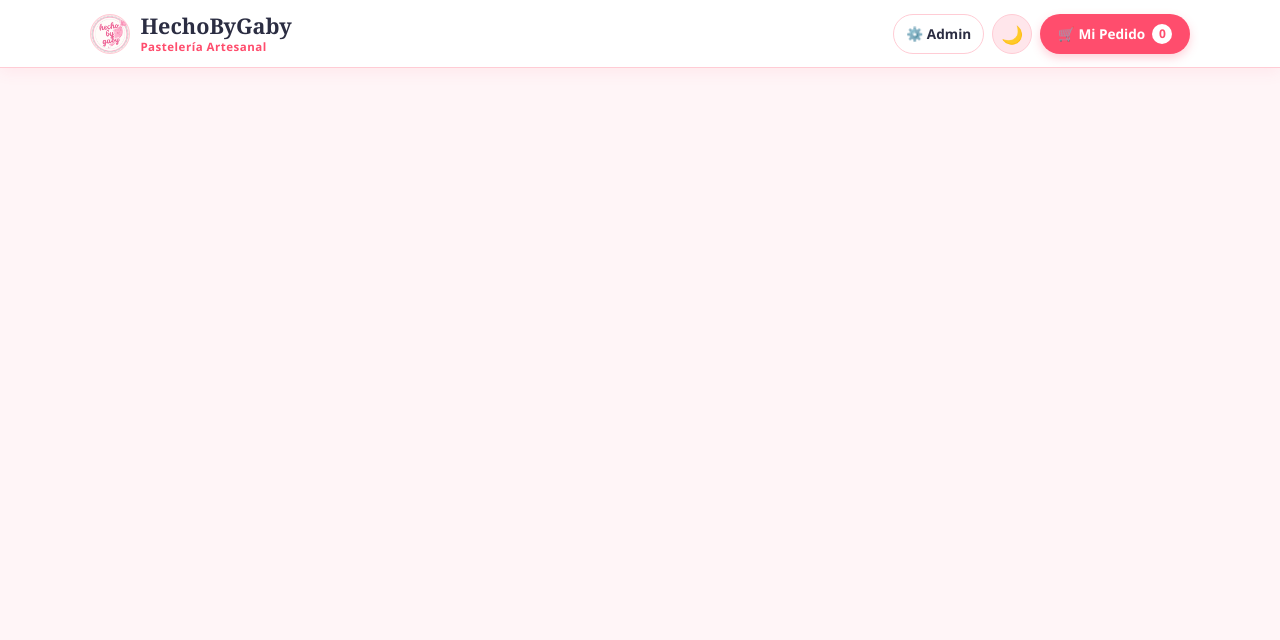
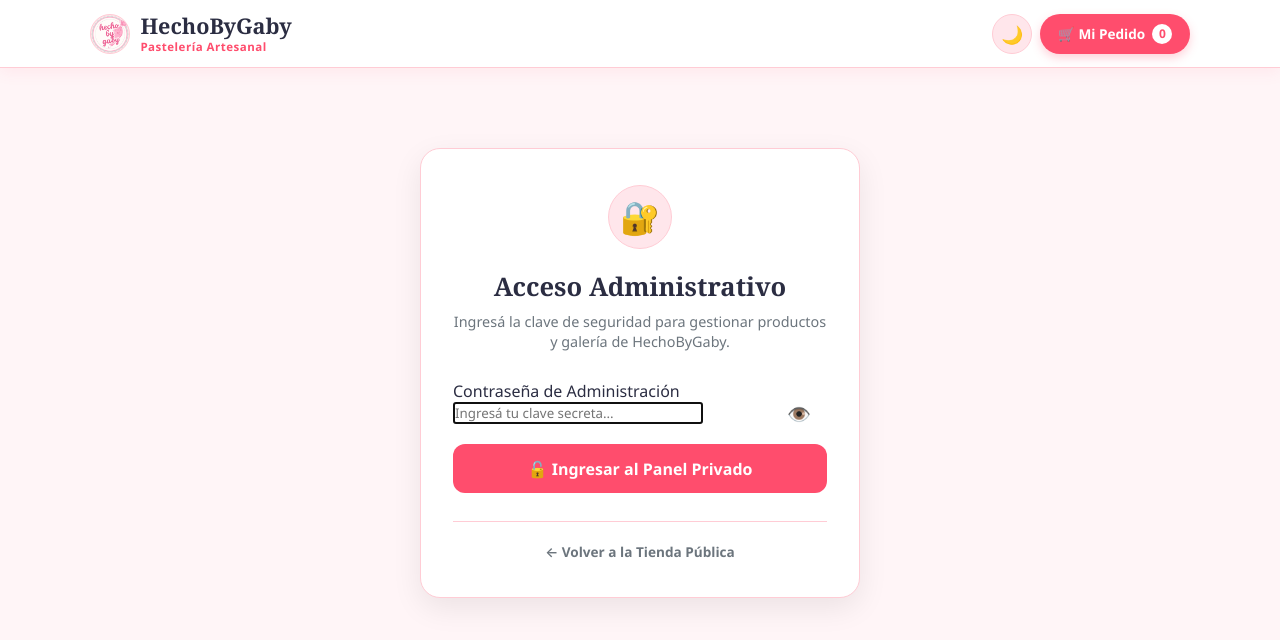
Before and after one commit to spesomay/app-mama, a React (Vite) app in the folder frontend/: page /panel-privado in a window 1280 px wide. Shown: the top 640 px of the page. Built offline with nearby package versions, Linux system fonts and the light colour scheme; no server answers.

Commit message:
feat: panel privado oculto con autenticacion por clave y eliminacion de accesos publicos

```diff
--- a/frontend/src/App.css
+++ b/frontend/src/App.css
@@ -933,3 +933,192 @@ button, input, select, textarea {
     }
   }
 }
+
+/* ----------------------------------------------------
+   PANEL PRIVADO & LOGIN GATE DE ADMINISTRACIÓN
+   ---------------------------------------------------- */
+.admin-login-contenedor {
+  min-height: calc(85vh - 70px);
+  display: flex;
+  align-items: center;
+  justify-content: center;
+  padding: 2rem 1rem;
+}
+
+.admin-login-tarjeta {
+  width: 100%;
+  max-width: 440px;
+  background-color: var(--blanco-card);
+  border: 1px solid var(--rosa-borde);
+  border-radius: 20px;
+  padding: 2.25rem 2rem;
+  box-shadow: 0 10px 30px rgba(0, 0, 0, 0.08);
+  text-align: center;
+  animation: fadeIn 0.25s ease-out;
+}
+
+[data-theme="dark"] .admin-login-tarjeta {
+  box-shadow: 0 10px 30px rgba(0, 0, 0, 0.4);
+}
+
+.admin-login-icono {
+  width: 64px;
+  height: 64px;
+  margin: 0 auto 1.25rem;
+  background-color: var(--rosa-suave);
+  border: 1.5px solid var(--rosa-borde);
+  border-radius: 50%;
+  display: flex;
+  align-items: center;
+  justify-content: center;
+  font-size: 2rem;
+}
+
+.admin-login-titulo {
+  font-family: Georgia, serif;
+  font-size: 1.6rem;
+  color: var(--texto-oscuro);
+  margin-bottom: 0.5rem;
+}
+
+.admin-login-subtitulo {
+  color: var(--texto-gris);
+  font-size: 0.9rem;
+  line-height: 1.4;
+  margin-bottom: 1.75rem;
+}
+
+.admin-login-error {
+  background-color: #fee2e2;
+  border: 1px solid #f87171;
+  color: #b91c1c;
+  padding: 0.75rem 1rem;
+  border-radius: 12px;
+  font-size: 0.85rem;
+  margin-bottom: 1.25rem;
+  text-align: left;
+}
+
+.admin-login-form {
+  display: flex;
+  flex-direction: column;
+  gap: 1.25rem;
+  text-align: left;
+}
+
+.admin-input-grupo {
+  position: relative;
+  display: flex;
+  align-items: center;
+}
+
+.admin-input-grupo input {
+  padding-right: 48px;
+}
+
+.admin-toggle-visibilidad {
+  position: absolute;
+  right: 12px;
+  background: none;
+  border: none;
+  cursor: pointer;
+  font-size: 1.2rem;
+  padding: 4px;
+  display: flex;
+  align-items: center;
+  justify-content: center;
+  color: var(--texto-gris);
+  transition: transform 0.15s ease;
+}
+
+.admin-toggle-visibilidad:hover {
+  transform: scale(1.15);
+}
+
+.admin-btn-ingresar {
+  width: 100%;
+  padding: 0.85rem 1.25rem;
+  border-radius: 12px;
+  border: none;
+  background-color: var(--rosa-principal);
+  color: #ffffff;
+  font-size: 1rem;
+  font-weight: 700;
+  cursor: pointer;
+  transition: all 0.2s ease;
+  min-height: 48px;
+}
+
+.admin-btn-ingresar:hover {
+  background-color: var(--rosa-hover);
+  transform: translateY(-1px);
+  box-shadow: 0 4px 12px rgba(255, 77, 109, 0.3);
+}
+
+.admin-login-pie {
+  margin-top: 1.75rem;
+  padding-top: 1.25rem;
+  border-top: 1px solid var(--rosa-borde);
+  display: flex;
+  flex-direction: column;
+  gap: 0.75rem;
+  align-items: center;
+}
+
+.admin-enlace-volver {
+  color: var(--texto-gris);
+  font-size: 0.85rem;
+  text-decoration: none;
+  font-weight: 600;
+  transition: color 0.15s ease;
+}
+
+.admin-enlace-volver:hover {
+  color: var(--rosa-principal);
+  text-decoration: underline;
+}
+
+.admin-pista-seguridad {
+  font-size: 0.75rem;
+  color: var(--texto-gris);
+}
+
+.admin-pista-seguridad code {
+  background: var(--rosa-suave);
+  padding: 2px 6px;
+  border-radius: 4px;
+  font-size: 0.75rem;
+}
+
+.boton-admin-logout {
+  background-color: #fee2e2;
+  color: #b91c1c;
+  border: 1px solid #f87171;
+  padding: 0.45rem 0.85rem;
+  border-radius: 20px;
+  font-size: 0.85rem;
+  font-weight: 600;
+  cursor: pointer;
+  display: flex;
+  align-items: center;
+  gap: 0.3rem;
+  min-height: 40px;
+  transition: all 0.15s ease;
+}
+
+.boton-admin-logout:hover {
+  background-color: #fecaca;
+  transform: scale(1.02);
+}
+
+@media (max-width: 480px) {
+  .admin-login-tarjeta {
+    padding: 1.75rem 1.25rem;
+  }
+
+  .boton-admin-logout {
+    font-size: 0.75rem;
+    padding: 0.35rem 0.65rem;
+    min-height: 36px;
+  }
+}
--- a/frontend/src/App.jsx
+++ b/frontend/src/App.jsx
@@ -1,5 +1,5 @@
 import { useState, useEffect } from 'react';
-import { BrowserRouter, Routes, Route, Link, useNavigate } from 'react-router-dom';
+import { BrowserRouter, Routes, Route, Link, useNavigate, Navigate } from 'react-router-dom';
 import Home from './components/Home.jsx';
 import Admin from './components/Admin.jsx';
 import './App.css';
@@ -15,10 +15,6 @@ function HeaderActions({ cart, setActiveTab, darkMode, setDarkMode }) {
 
   return (
     <div className="acciones-encabezado">
-      <Link to="/admin" className="boton-admin-link" title="Panel de Administración">
-        ⚙️ Admin
-      </Link>
-
       <button
         onClick={() => setDarkMode(!darkMode)}
         className="boton-icono"
@@ -104,6 +100,7 @@ export default function App() {
 
         <main>
           <Routes>
+            {/* RUTA PÚBLICA PRINCIPAL (TIENDA, CATÁLOGO, DESAYUNOS, GALERÍA) */}
             <Route
               path="/"
               element={
@@ -115,7 +112,16 @@ export default function App() {
                 />
               }
             />
-            <Route path="/admin" element={<Admin />} />
+
+            {/* RUTA PRIVADA OCULTA: Requiere contraseña para acceder */}
+            <Route path="/panel-privado" element={<Admin />} />
+            <Route path="/admin-secreto" element={<Navigate to="/panel-privado" replace />} />
+
+            {/* PROTECCIÓN DISCRETA: Si alguien escribe '/admin', se redirige silenciosamente al inicio */}
+            <Route path="/admin" element={<Navigate to="/" replace />} />
+
+            {/* CUALQUIER OTRA RUTA REDIRIGE A LA TIENDA PÚBLICA */}
+            <Route path="*" element={<Navigate to="/" replace />} />
           </Routes>
         </main>
       </div>
--- a/frontend/src/components/Admin.jsx
+++ b/frontend/src/components/Admin.jsx
@@ -1,5 +1,6 @@
 import { useState, useEffect, useCallback } from 'react';
 import { Link } from 'react-router-dom';
+import AdminLogin from './admin/AdminLogin';
 import AdminProductForm from './admin/AdminProductForm';
 import AdminProductList from './admin/AdminProductList';
 import AdminGalleryManager from './admin/AdminGalleryManager';
@@ -11,6 +12,11 @@ import {
 } from '../services/productService';
 
 export default function Admin() {
+  // Estado de autenticación protegido mediante sessionStorage
+  const [isAuthenticated, setIsAuthenticated] = useState(() => {
+    return sessionStorage.getItem('hechobygaby_admin_session') === 'authenticated';
+  });
+
   const [activeAdminSection, setActiveAdminSection] = useState('products'); // 'products' o 'gallery'
   const [products, setProducts] = useState([]);
   const [loading, setLoading] = useState(true);
@@ -27,8 +33,9 @@ export default function Admin() {
     }, 5000);
   };
 
-  // Cargar lista de productos
+  // Cargar lista de productos solo si está autenticado
   const loadProducts = useCallback(() => {
+    if (!isAuthenticated) return;
     getProducts()
       .then((data) => {
         setProducts(data);
@@ -39,14 +46,23 @@ export default function Admin() {
         setLoading(false);
         showFeedback(
           'error',
-          'No se pudo conectar con el servidor backend. Verificá que el servidor en http://localhost:5000 esté corriendo.'
+          'No se pudo conectar con el servidor backend. Verificá tu conexión o que el backend esté activo.'
         );
       });
-  }, []);
+  }, [isAuthenticated]);
 
   useEffect(() => {
-    loadProducts();
-  }, [loadProducts]);
+    if (isAuthenticated) {
+      loadProducts();
+    }
+  }, [isAuthenticated, loadProducts]);
+
+  // Cerrar sesión
+  const handleLogout = () => {
+    sessionStorage.removeItem('hechobygaby_admin_session');
+    setIsAuthenticated(false);
+    setEditingProduct(null);
+  };
 
   // Manejador para Crear o Actualizar Producto
   const handleSaveProduct = async (formData, resetForm) => {
@@ -57,7 +73,7 @@ export default function Admin() {
       if (editingProduct) {
         // Modo Edición (PUT)
         const updated = await updateProduct(editingProduct._id, formData);
-        showFeedback('success', `¡Producto "${updated.nombre}" actualizado con éxito!`);
+        showFeedback('success', `¡Producto "${updated.nombre}" actualizado con éxito en MongoDB!`);
         setEditingProduct(null);
       } else {
         // Modo Creación (POST)
@@ -128,6 +144,16 @@ export default function Admin() {
     }
   };
 
+  // ----------------------------------------------------
+  // SI NO ESTÁ AUTENTICADO: MOSTRAR BARRERA DE SEGURIDAD
+  // ----------------------------------------------------
+  if (!isAuthenticated) {
+    return <AdminLogin onLoginSuccess={() => setIsAuthenticated(true)} />;
+  }
+
+  // ----------------------------------------------------
+  // SI ESTÁ AUTENTICADO: MOSTRAR PANEL COMPLETO
+  // ----------------------------------------------------
   return (
     <div style={{ maxWidth: '1000px', margin: '0 auto', padding: '2rem 1.25rem' }}>
       {/* ENCABEZADO DEL PANEL */}
@@ -142,17 +168,41 @@ export default function Admin() {
         }}
       >
         <div>
-          <h2 style={{ fontFamily: 'Georgia, serif', color: 'var(--texto-oscuro)', fontSize: '1.6rem' }}>
-            ⚙️ Panel de Administración - Gaby
-          </h2>
-          <p style={{ color: 'var(--texto-gris)', fontSize: '0.9rem' }}>
+          <div style={{ display: 'flex', alignItems: 'center', gap: '0.5rem' }}>
+            <h2 style={{ fontFamily: 'Georgia, serif', color: 'var(--texto-oscuro)', fontSize: '1.6rem' }}>
+              ⚙️ Panel de Administración
+            </h2>
+            <span
+              style={{
+                fontSize: '0.75rem',
+                padding: '0.2rem 0.5rem',
+                borderRadius: '10px',
+                background: '#dcfce7',
+                color: '#15803d',
+                fontWeight: 600
+              }}
+            >
+              Sesión Segura
+            </span>
+          </div>
+          <p style={{ color: 'var(--texto-gris)', fontSize: '0.9rem', marginTop: '0.2rem' }}>
             Gestión completa de Catálogo de Productos y Galería de Fotos en MongoDB Atlas
           </p>
         </div>
 
-        <Link to="/" className="boton-admin-link">
-          ← Volver a la Tienda
-        </Link>
+        <div style={{ display: 'flex', gap: '0.6rem', alignItems: 'center', flexWrap: 'wrap' }}>
+          <Link to="/" className="boton-admin-link" title="Ver la tienda visible para clientes">
+            🏪 Ver Tienda
+          </Link>
+          <button
+            type="button"
+            onClick={handleLogout}
+            className="boton-admin-logout"
+            title="Cerrar la sesión administrativa"
+          >
+            🔒 Salir
+          </button>
+        </div>
       </div>
 
       {/* PESTAÑAS DE NAVEGACIÓN DENTRO DEL PANEL ADMIN */}
--- /dev/null
+++ b/frontend/src/components/admin/AdminLogin.jsx
@@ -0,0 +1,99 @@
+import { useState } from 'react';
+import { Link } from 'react-router-dom';
+
+const DEFAULT_ADMIN_PASSWORD = import.meta.env.VITE_ADMIN_PASSWORD || 'Gaby2026';
+
+export default function AdminLogin({ onLoginSuccess }) {
+  const [password, setPassword] = useState('');
+  const [showPassword, setShowPassword] = useState(false);
+  const [error, setError] = useState('');
+  const [attempts, setAttempts] = useState(0);
+
+  const handleSubmit = (e) => {
+    e.preventDefault();
+    setError('');
+
+    const inputClean = password.trim();
+
+    if (!inputClean) {
+      setError('Por favor, ingresá la contraseña de acceso.');
+      return;
+    }
+
+    if (inputClean === DEFAULT_ADMIN_PASSWORD) {
+      // Guardar sesión en sessionStorage para que expire al cerrar la pestaña
+      sessionStorage.setItem('hechobygaby_admin_session', 'authenticated');
+      onLoginSuccess();
+    } else {
+      setAttempts((prev) => prev + 1);
+      setError('Contraseña incorrecta. Verificá los caracteres e intentá nuevamente.');
+      setPassword('');
+    }
+  };
+
+  return (
+    <div className="admin-login-contenedor">
+      <div className="admin-login-tarjeta">
+        <div className="admin-login-icono">🔐</div>
+
+        <h2 className="admin-login-titulo">Acceso Administrativo</h2>
+        <p className="admin-login-subtitulo">
+          Ingresá la clave de seguridad para gestionar productos y galería de HechoByGaby.
+        </p>
+
+        {error && (
+          <div className="admin-login-error" role="alert">
+            <span>⚠️ {error}</span>
+          </div>
+        )}
+
+        <form onSubmit={handleSubmit} className="admin-login-form">
+          <div className="campo-formulario">
+            <label htmlFor="admin-pass" className="label-formulario">
+              Contraseña de Administración
+            </label>
+            <div className="admin-input-grupo">
+              <input
+                id="admin-pass"
+                type={showPassword ? 'text' : 'password'}
+                value={password}
+                onChange={(e) => {
+                  setPassword(e.target.value);
+                  if (error) setError('');
+                }}
+                placeholder="Ingresá tu clave secreta..."
+                className="input-formulario"
+                autoComplete="current-password"
+                autoFocus
+              />
+              <button
+                type="button"
+                onClick={() => setShowPassword(!showPassword)}
+                className="admin-toggle-visibilidad"
+                title={showPassword ? 'Ocultar contraseña' : 'Ver contraseña'}
+                aria-label="Alternar visibilidad de contraseña"
+              >
+                {showPassword ? '🙈' : '👁️'}
+              </button>
+            </div>
+          </div>
+
+          <button type="submit" className="admin-btn-ingresar">
+            🔓 Ingresar al Panel Privado
+          </button>
+        </form>
+
+        <div className="admin-login-pie">
+          <Link to="/" className="admin-enlace-volver">
+            ← Volver a la Tienda Pública
+          </Link>
+          {attempts >= 3 && (
+            <p className="admin-pista-seguridad">
+              Tip: Podés configurar tu clave en el archivo .env con <code>VITE_ADMIN_PASSWORD</code>.
+            </p>
+          )}
+        </div>
+      </div>
+    </div>
+  );
+}
```
Also changed, not shown: 1 other file (tests, documents, lock files or other folders).
